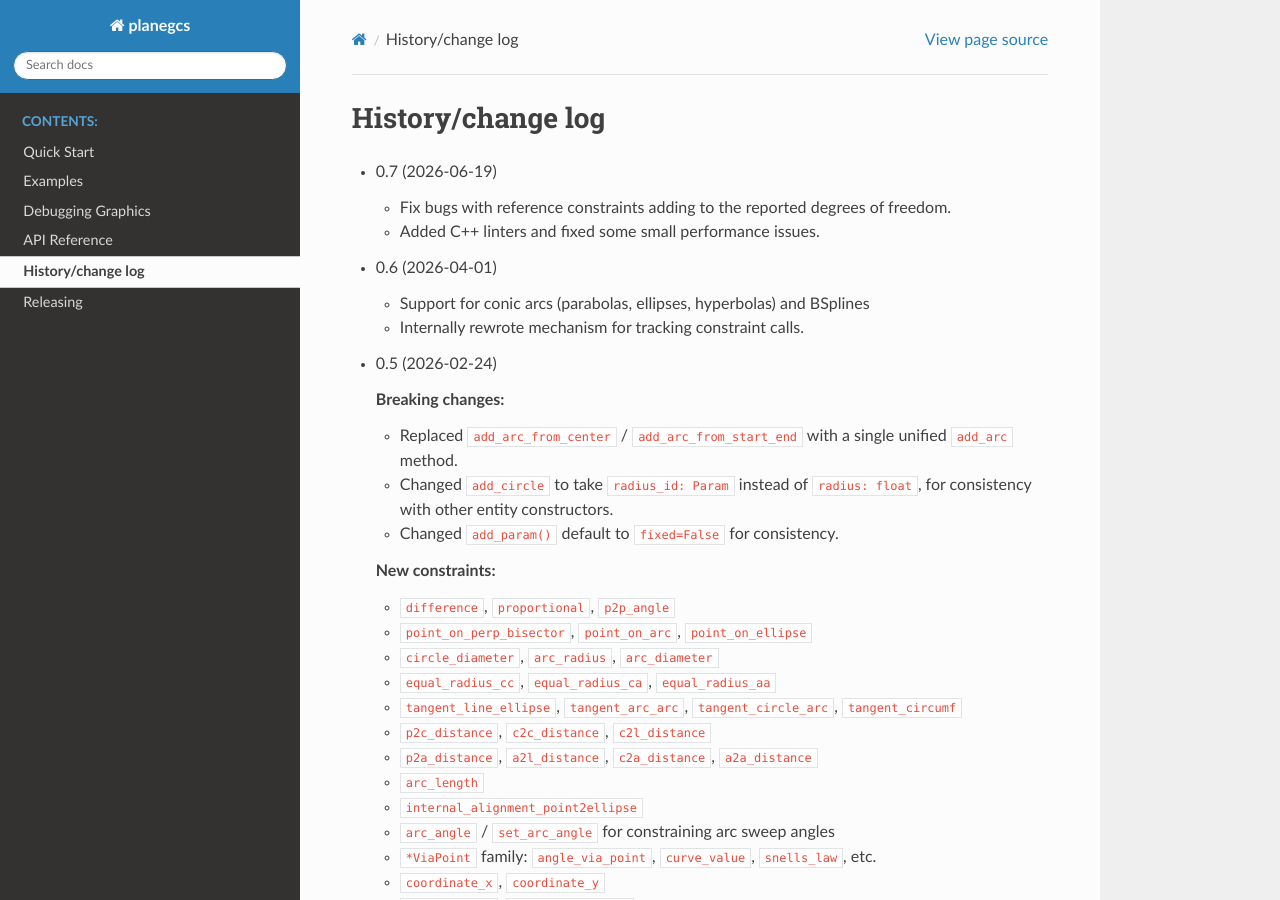
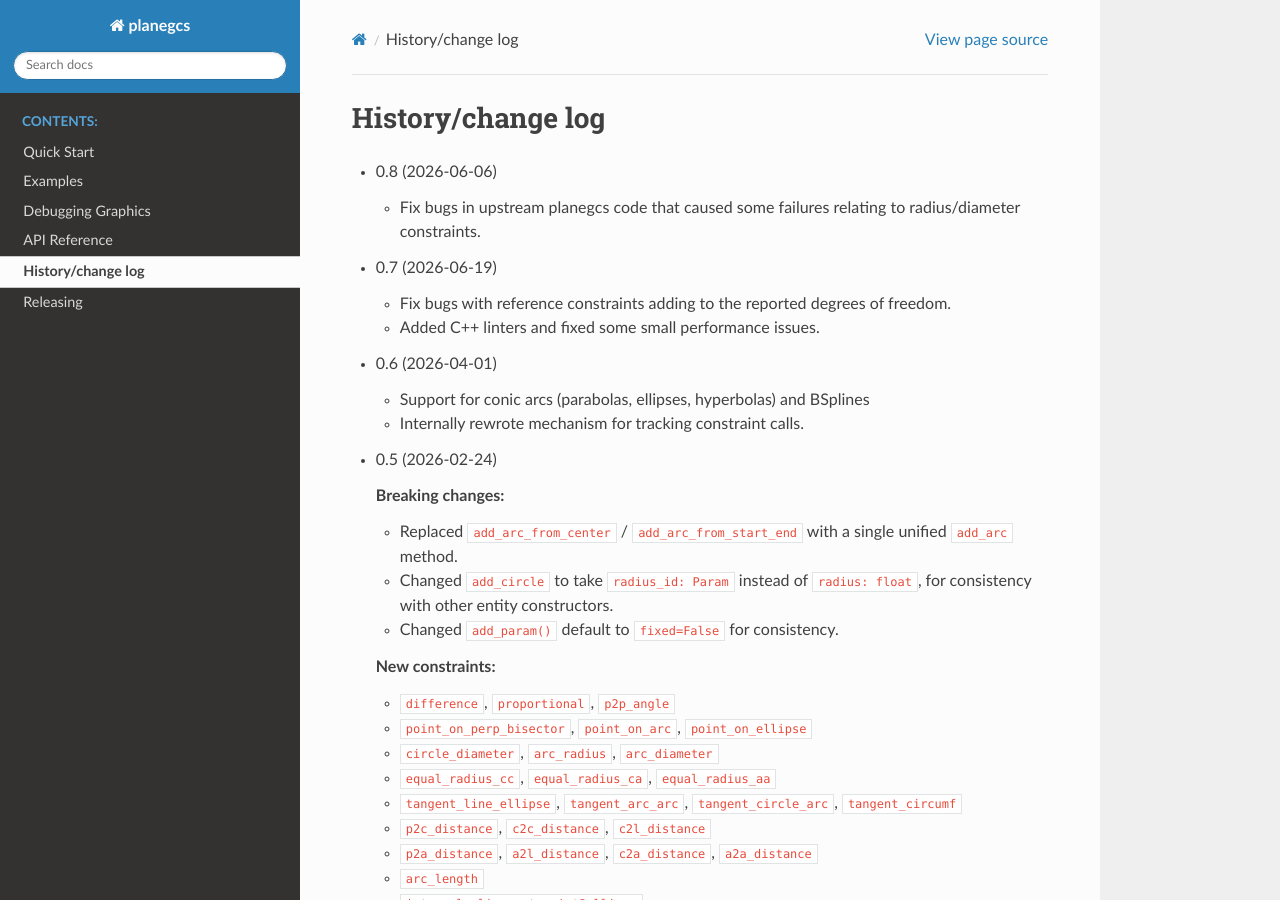
Before and after one commit to spookylukey/planegcs, a Sphinx documentation site: the page built from docs/history.rst, in a window 1280 px wide and 900 px high. Built offline with Sphinx 7.4.7 and the Read the Docs theme 3.1.0, drawn with Linux system fonts in a browser that asks for light colours.

Commit message:
Changelog for 0.8

```diff
--- a/docs/history.rst
+++ b/docs/history.rst
@@ -2,6 +2,11 @@
 ====================
  History/change log
 ====================
+
+* 0.8 (2026-06-06)
+
+  - Fix bugs in upstream planegcs code that caused some failures relating
+    to radius/diameter constraints.
 
 * 0.7 (2026-06-19)
 
```
Also changed, not shown: 1 other file.
